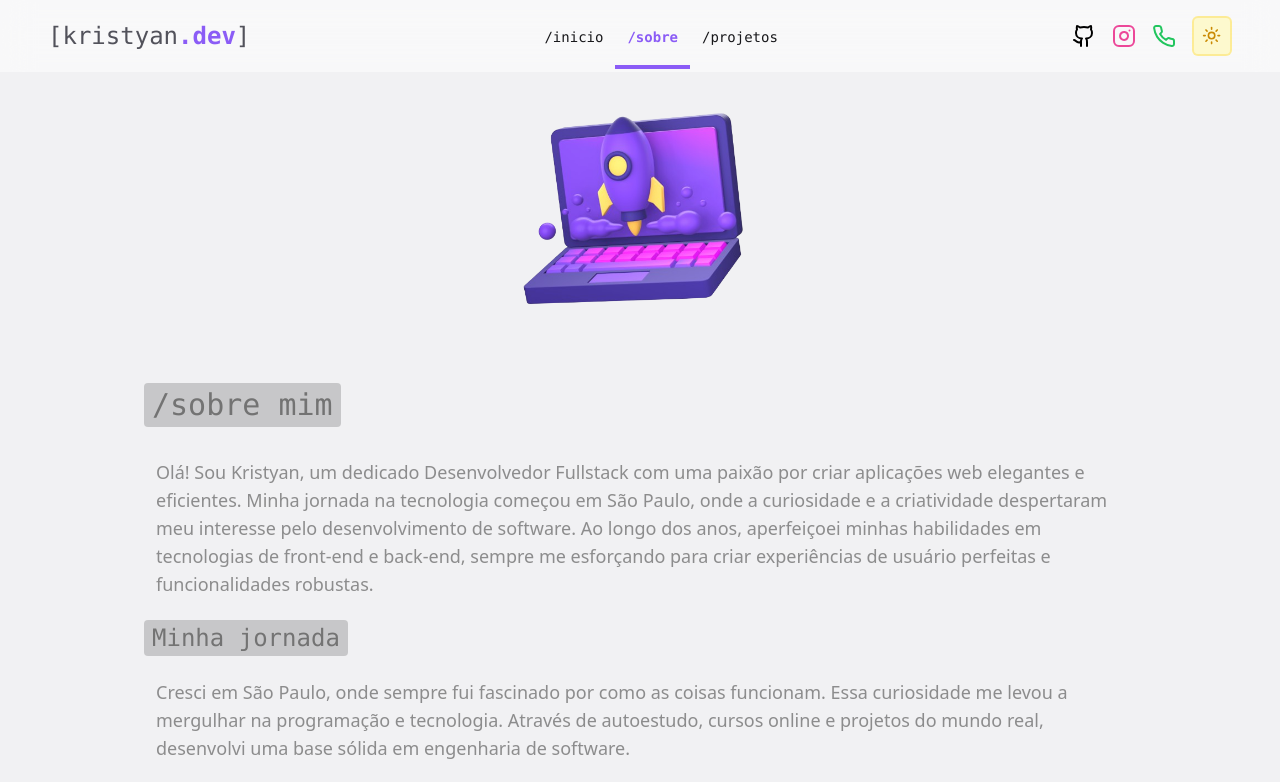
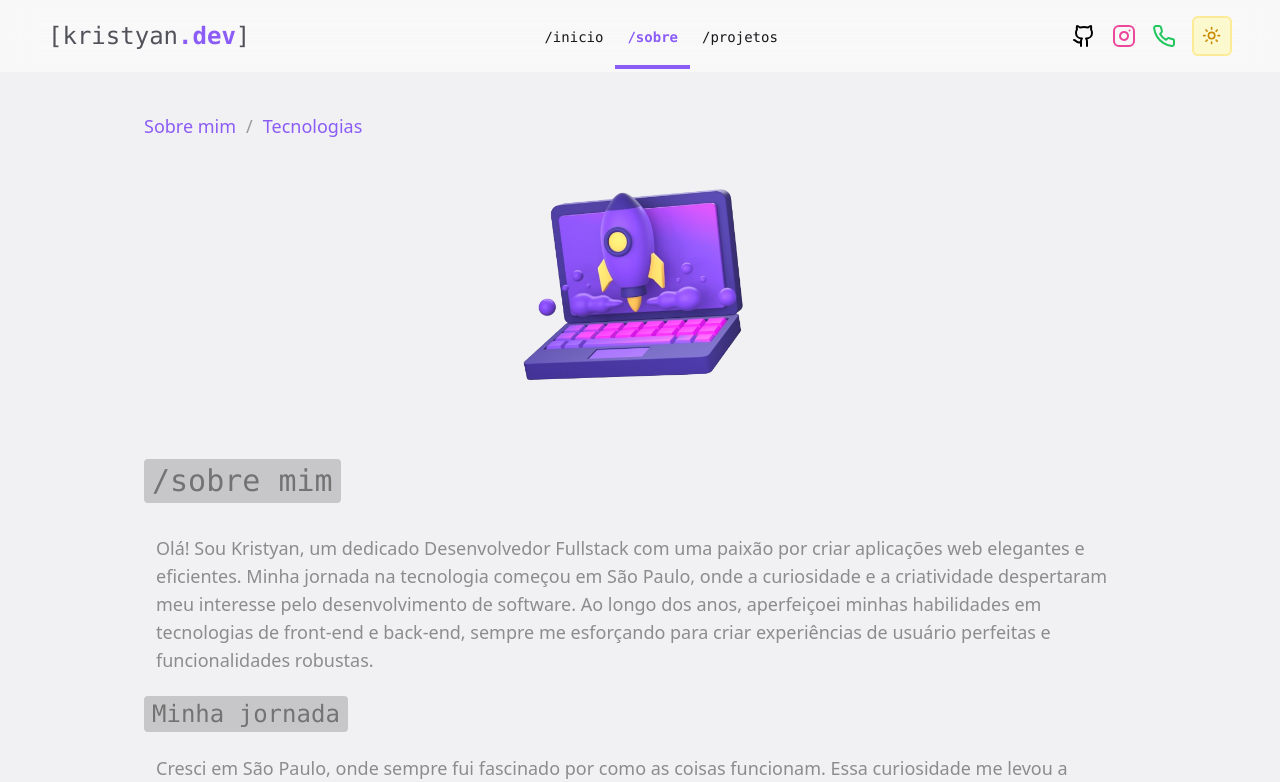
Before and after one commit to kristyancarvalho/portfolio, a React (Vite) app: page /about in a window 1280 px wide. Shown: the top 782 px of the page. Built offline with nearby package versions, Linux system fonts and the light colour scheme.

Commit message:
added: about page breadcrumb.

```diff
--- /dev/null
+++ b/src/components/ui/breadcrumb.tsx
@@ -0,0 +1,115 @@
+import * as React from "react"
+import { Slot } from "@radix-ui/react-slot"
+import { ChevronRight, MoreHorizontal } from "lucide-react"
+
+import { cn } from "@/lib/utils"
+
+const Breadcrumb = React.forwardRef<
+  HTMLElement,
+  React.ComponentPropsWithoutRef<"nav"> & {
+    separator?: React.ReactNode
+  }
+>(({ ...props }, ref) => <nav ref={ref} aria-label="breadcrumb" {...props} />)
+Breadcrumb.displayName = "Breadcrumb"
+
+const BreadcrumbList = React.forwardRef<
+  HTMLOListElement,
+  React.ComponentPropsWithoutRef<"ol">
+>(({ className, ...props }, ref) => (
+  <ol
+    ref={ref}
+    className={cn(
+      "flex flex-wrap items-center gap-1.5 break-words text-sm text-muted-foreground sm:gap-2.5",
+      className
+    )}
+    {...props}
+  />
+))
+BreadcrumbList.displayName = "BreadcrumbList"
+
+const BreadcrumbItem = React.forwardRef<
+  HTMLLIElement,
+  React.ComponentPropsWithoutRef<"li">
+>(({ className, ...props }, ref) => (
+  <li
+    ref={ref}
+    className={cn("inline-flex items-center gap-1.5", className)}
+    {...props}
+  />
+))
+BreadcrumbItem.displayName = "BreadcrumbItem"
+
+const BreadcrumbLink = React.forwardRef<
+  HTMLAnchorElement,
+  React.ComponentPropsWithoutRef<"a"> & {
+    asChild?: boolean
+  }
+>(({ asChild, className, ...props }, ref) => {
+  const Comp = asChild ? Slot : "a"
+
+  return (
+    <Comp
+      ref={ref}
+      className={cn("transition-colors hover:text-foreground", className)}
+      {...props}
+    />
+  )
+})
+BreadcrumbLink.displayName = "BreadcrumbLink"
+
+const BreadcrumbPage = React.forwardRef<
+  HTMLSpanElement,
+  React.ComponentPropsWithoutRef<"span">
+>(({ className, ...props }, ref) => (
+  <span
+    ref={ref}
+    role="link"
+    aria-disabled="true"
+    aria-current="page"
+    className={cn("font-normal text-foreground", className)}
+    {...props}
+  />
+))
+BreadcrumbPage.displayName = "BreadcrumbPage"
+
+const BreadcrumbSeparator = ({
+  children,
+  className,
+  ...props
+}: React.ComponentProps<"li">) => (
+  <li
+    role="presentation"
+    aria-hidden="true"
+    className={cn("[&>svg]:size-3.5", className)}
+    {...props}
+  >
+    {children ?? <ChevronRight />}
+  </li>
+)
+BreadcrumbSeparator.displayName = "BreadcrumbSeparator"
+
+const BreadcrumbEllipsis = ({
+  className,
+  ...props
+}: React.ComponentProps<"span">) => (
+  <span
+    role="presentation"
+    aria-hidden="true"
+    className={cn("flex h-9 w-9 items-center justify-center", className)}
+    {...props}
+  >
+    <MoreHorizontal className="h-4 w-4" />
+    <span className="sr-only">More</span>
+  </span>
+)
+BreadcrumbEllipsis.displayName = "BreadcrumbElipssis"
+
+export {
+  Breadcrumb,
+  BreadcrumbList,
+  BreadcrumbItem,
+  BreadcrumbLink,
+  BreadcrumbPage,
+  BreadcrumbSeparator,
+  BreadcrumbEllipsis,
+}
--- a/src/pages/About/index.tsx
+++ b/src/pages/About/index.tsx
@@ -1,17 +1,58 @@
 import { motion } from "framer-motion";
-
 import { Footer } from "@/components/footer";
 import { LazyLoadImage } from 'react-lazy-load-image-component';
 import 'react-lazy-load-image-component/src/effects/blur.css';
+import { Breadcrumb, BreadcrumbItem, BreadcrumbLink, BreadcrumbList, BreadcrumbSeparator } from "@/components/ui/breadcrumb";
+import { Link, useLocation } from "react-router-dom";
+import { useEffect } from "react";
 
 interface AboutPageProps {
     theme: 'light' | 'dark';
 }
+export function AboutPage({ theme }: AboutPageProps) {
+    const location = useLocation();
 
-export function AboutPage({ theme }: AboutPageProps) {
+    useEffect(() => {
+        if (location.hash === '#technologies') {
+            const element = document.getElementById('technologies');
+            if (element) {
+                element.scrollIntoView({ behavior: 'smooth' });
+            }
+        }
+    }, [location]);
+
+    const scrollToTechnologies = (e: React.MouseEvent) => {
+        e.preventDefault();
+        const element = document.getElementById('technologies');
+        if (element) {
+            element.scrollIntoView({ behavior: 'smooth' });
+        }
+    };
+
     return (
         <div className={`overflow-x-hidden transition-colors ${theme === 'dark' ? 'bg-zinc-950' : 'bg-zinc-200/50'}`}>
             <main className="container flex w-screen lg:py-28 min-[320px]:py-24 flex-col gap-8 lg:px-36">
+                <Breadcrumb>
+                    <BreadcrumbList className="flex items-center">
+                        <BreadcrumbItem>
+                            <BreadcrumbLink>
+                                <Link to="/about" className="lg:text-lg text-violet-500">
+                                    Sobre mim
+                                </Link>
+                            </BreadcrumbLink>
+                        </BreadcrumbItem>
+                        <BreadcrumbSeparator>
+                            <span className="text-lg text-bold text-neutral-500/70" >/</span>
+                        </BreadcrumbSeparator>
+                        <BreadcrumbItem>
+                            <BreadcrumbLink>
+                                <Link className="lg:text-lg text-violet-500" to="/about#technologies" onClick={scrollToTechnologies}>
+                                    Tecnologias
+                                </Link>
+                            </BreadcrumbLink>
+                        </BreadcrumbItem>
+                    </BreadcrumbList>
+                </Breadcrumb>
                 <div className="flex flex-col">
                 <motion.div
                     initial={{ opacity: 0 }}
@@ -23,7 +64,7 @@
                             src="/laptop.png"
                             effect="blur"
                             alt="laptop"
-                            className="max-h-screen-sm max-w-screen-sm lg:max-h-64 min-[320px]:max-h-56"
+                            className="mt-4 max-h-screen-sm max-w-screen-sm lg:max-h-64 min-[320px]:max-h-56"
                         />
                 </motion.div>
                 <motion.div
```
